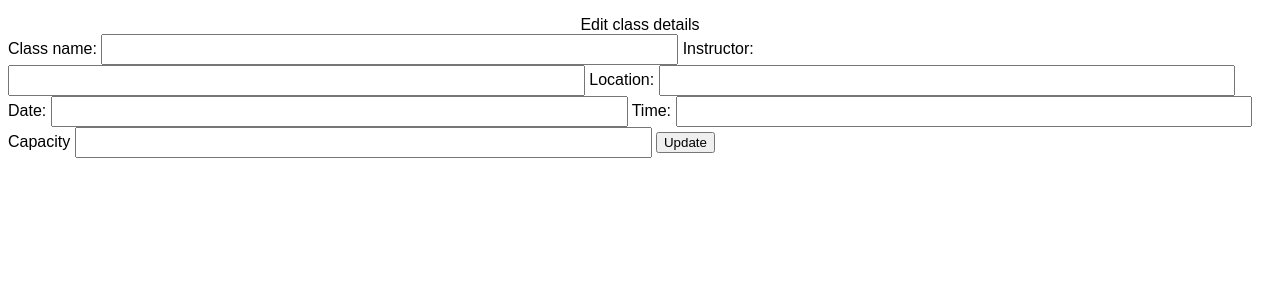
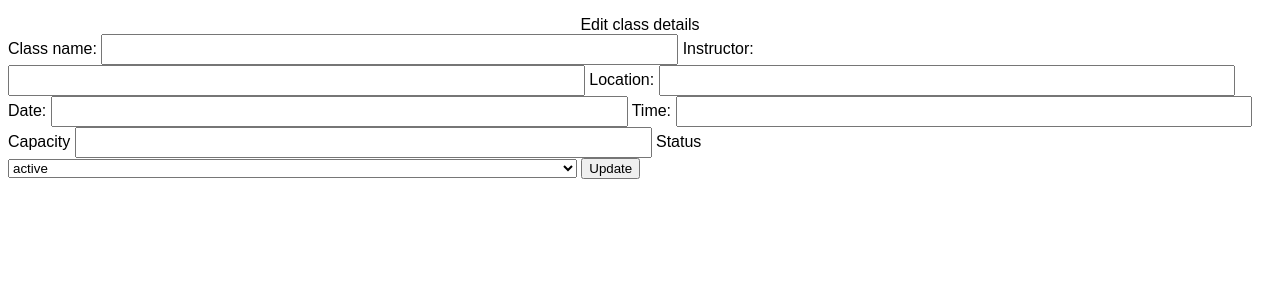
Before and after one commit to stephpaterson/python_project_gym_manager, a Flask app: template templates/gym_class/edit.html in a window 1280 px wide. Shown: the part 137-437 px from the top of the page. Run offline with Flask 2, Linux system fonts and the light colour scheme; the template is opened without the code that fills it, so the values that code supplies are empty.

Commit message:
added status to edit and new gym class forms. Need to make function to update to inactive when the date/time of class is in the past.

```diff
--- a/controllers/gym_class_controller.py
+++ b/controllers/gym_class_controller.py
@@ -29,7 +29,8 @@ def create_gym_class():
     date = request.form['date']
     time = request.form['time']
     capacity = request.form['capacity']
-    gym_class = GymClass(name, instructor, location, date, time, capacity)
+    status = 'active'
+    gym_class = GymClass(name, instructor, location, date, time, capacity, status)
     gym_class_repo.save(gym_class)
     return redirect('/gym_classes')
 
@@ -54,6 +55,7 @@ def update_class(id):
     date = request.form['date']
     time = request.form['time']
     capacity = request.form['capacity']
-    gym_class = GymClass(name, instructor, location, date, time, capacity, id)
+    status = request.form['status']
+    gym_class = GymClass(name, instructor, location, date, time, capacity, status, id)
     gym_class_repo.update(gym_class)
     return redirect('/gym_classes')
--- a/templates/gym_class/edit.html
+++ b/templates/gym_class/edit.html
@@ -17,6 +17,12 @@
         <input type="text" id="time" name="time" value="{{gym_class.time}}">
         <label for="capacity">Capacity</label>
         <input type="number" id="capacity" name="capacity" value="{{gym_class.capacity}}">
+        <label for="capacity">Status</label>
+        <select name="status" id="status" required="required">
+            <option value="status">active</option>
+            <option value="staus">inactive</option>
+            <option value="status">cancelled</option>
+        </select>
         <button type="submit">Update</button>
     </form>
 {% endblock content %}
--- a/templates/gym_class/show.html
+++ b/templates/gym_class/show.html
@@ -14,6 +14,7 @@
         <li>Date: {{gym_class.date.strftime('%a %d %B %y')}}</li>
         <li>Time: {{gym_class.time.strftime('%H:%M')}}</li>
         <li>Capacity: {{gym_class.capacity}}</li>
+        <li>Class Status: {{ gym_class.status }}</li>
 
         <li><a href="/gym_classes/{{gym_class.id}}/edit">Edit Class</a></li>
     </ul>
```
